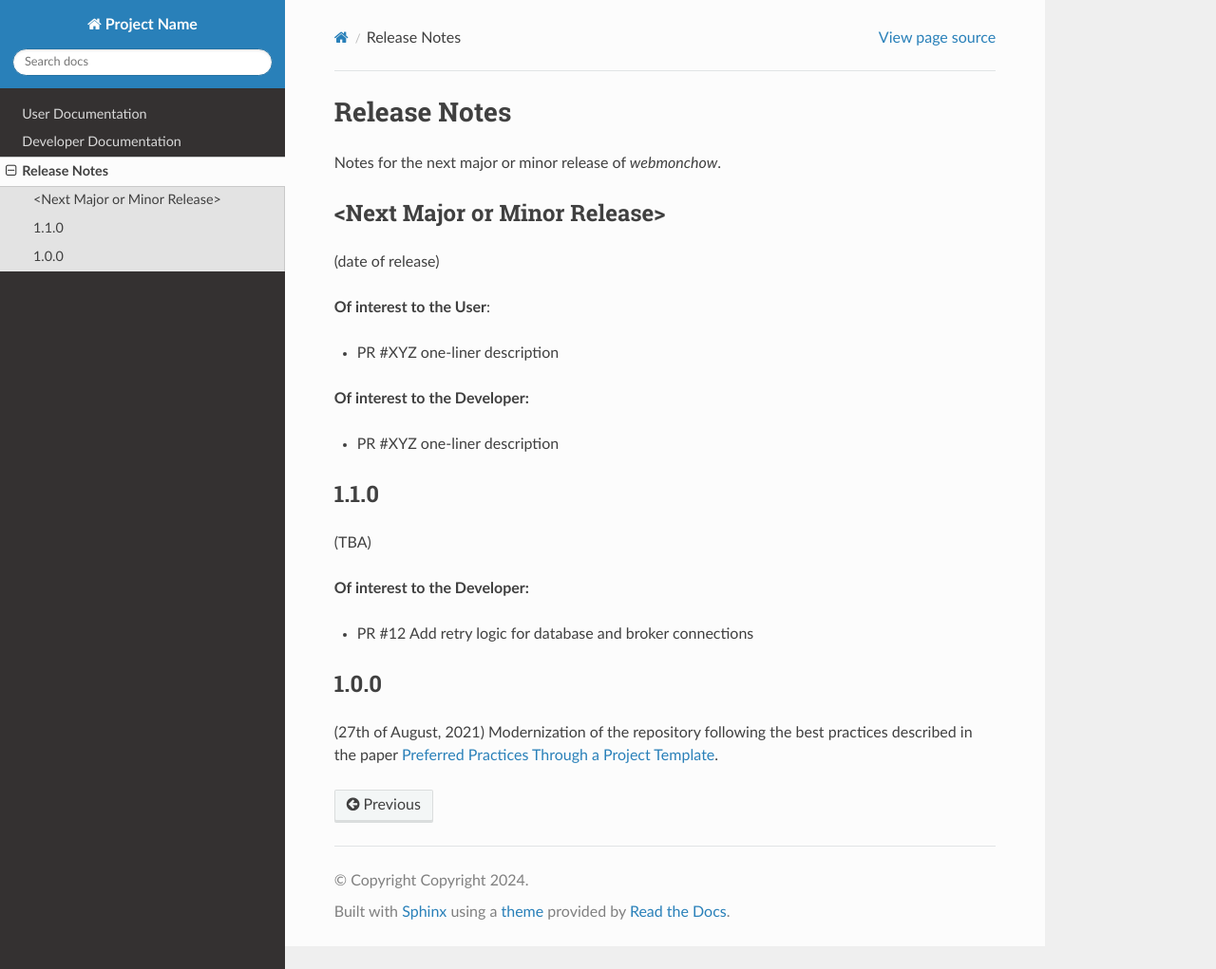
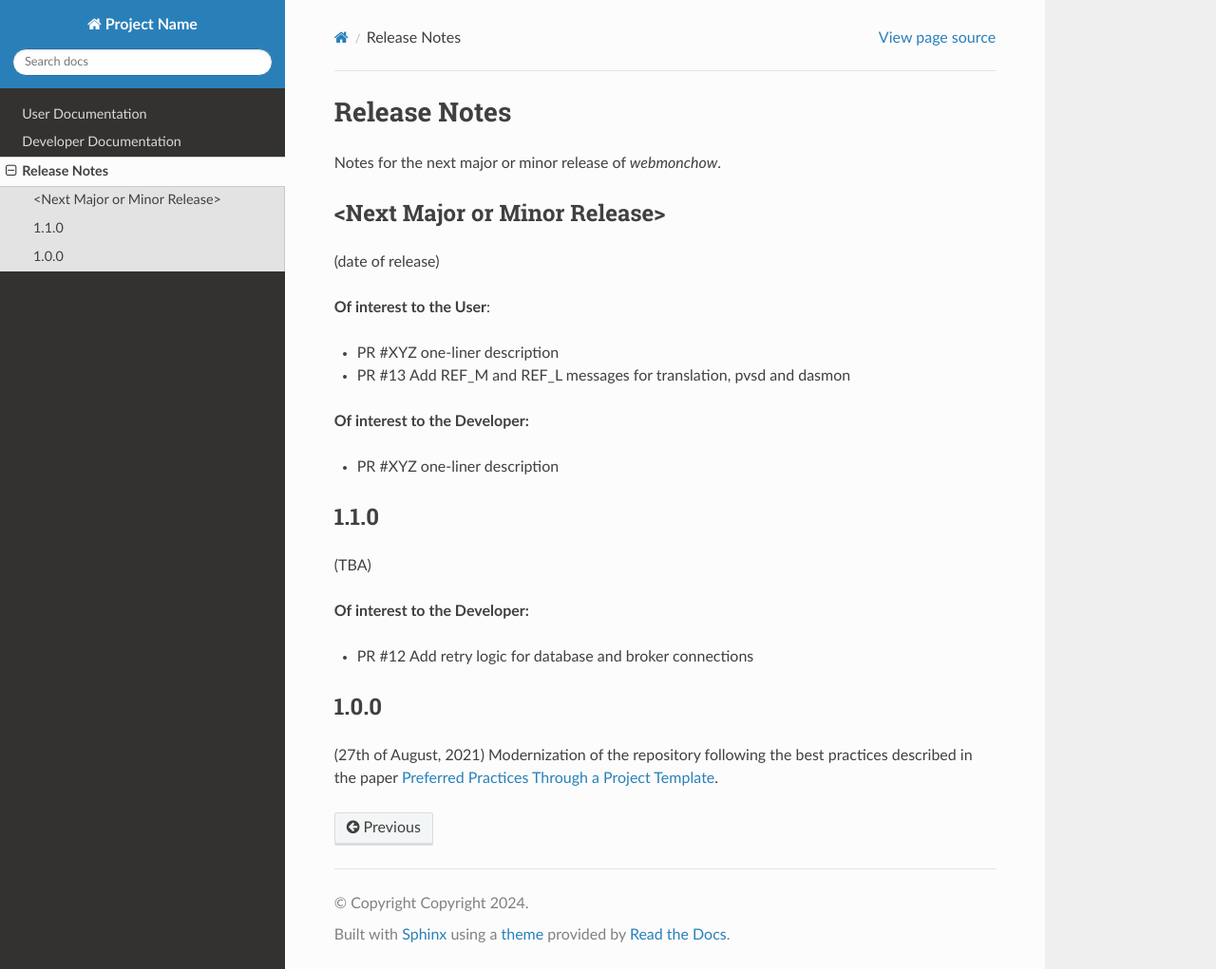
Before and after one commit to neutrons/webmonchow, a Sphinx documentation site: the page built from docs/releases.rst, in a window 1280 px wide and 1021 px high. Shown: the whole window at 95% size. Built offline with Sphinx 7.4.7 and the Read the Docs theme 3.1.0, drawn with Linux system fonts in a browser that asks for light colours; the version number could not be read and is left out.

Commit message:
add release note

```diff
--- a/docs/releases.rst
+++ b/docs/releases.rst
@@ -12,6 +12,7 @@ Notes for the next major or minor release of `webmonchow`.
 **Of interest to the User**:
 
 - PR #XYZ one-liner description
+- PR #13 Add REF_M and REF_L messages for translation, pvsd and dasmon
 
 **Of interest to the Developer:**
 
```
